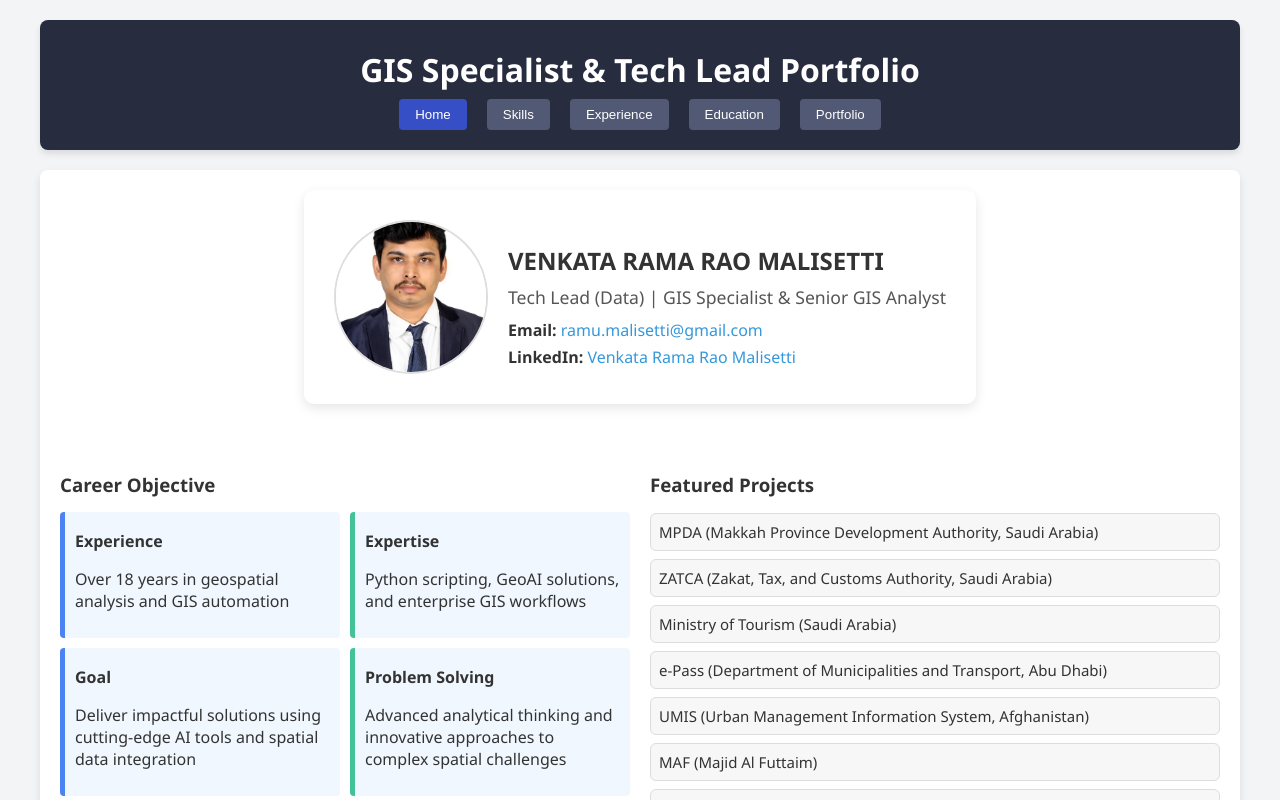
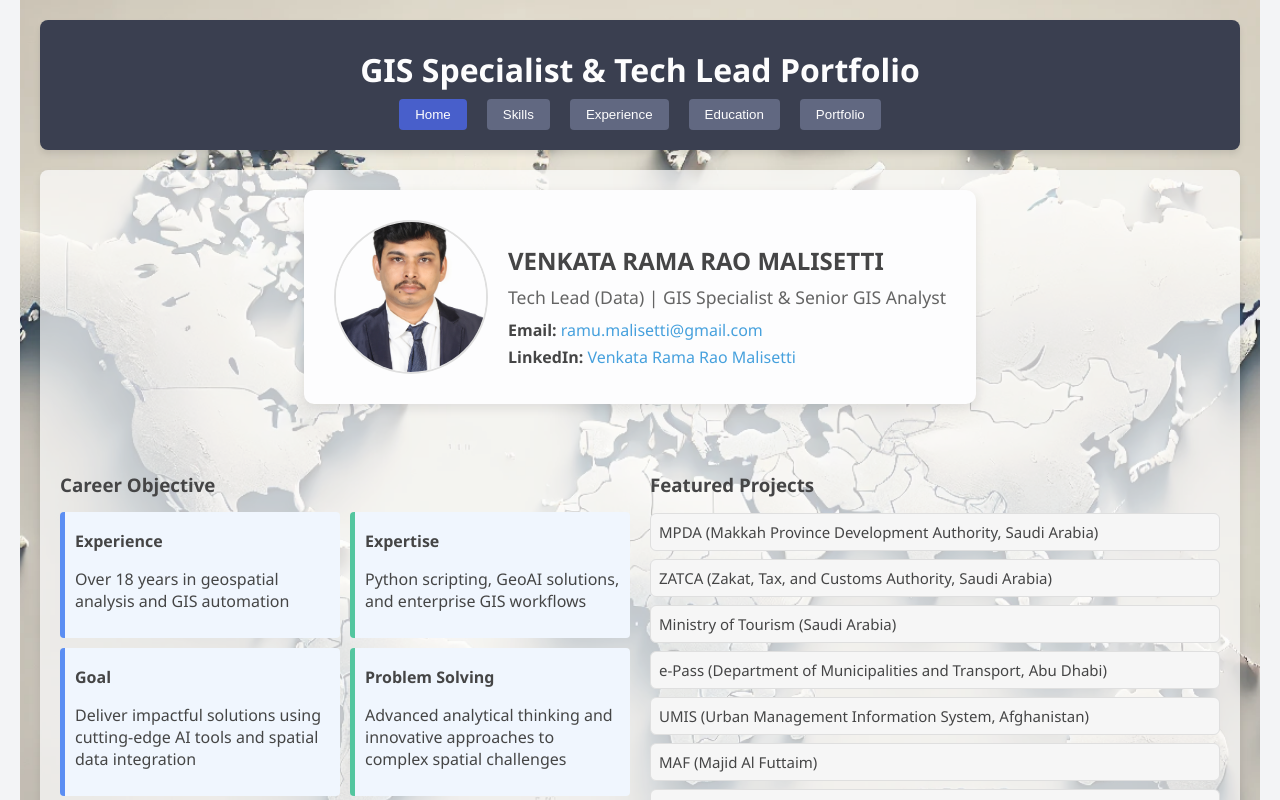
Before and after one commit to Ramumalisetti/RamsPortfolio, a React (Create React App) app: page / in a window 1280 px wide. Shown: the top 800 px of the page. Built offline with nearby package versions, Linux system fonts and the light colour scheme; the HTML template or start-up script is replaced by a standard one.

Commit message:
Updated portfolio with images and viewer

```diff
--- a/src/PortfolioApp.css
+++ b/src/PortfolioApp.css
@@ -32,7 +32,7 @@
   .home-section, .portfolio-section {
     margin-top: 20px;
     padding: 20px;
-    background-color: #fff;
+    background-color: rgba(255,255,255,0.7);
     border-radius: 8px;
     box-shadow: 0 4px 10px rgba(0,0,0,0.1);
   }
@@ -74,7 +74,7 @@
   }
   .education-section, .portfolio-section {
     padding: 20px;
-    background-color: #fff;
+    background-color: rgba(255,255,255,0.7);
     border-radius: 8px;
     box-shadow: 0 4px 10px rgba(0,0,0,0.1);
     margin-top: 20px;
@@ -130,7 +130,7 @@
     margin: 0;
   }
   .skills-section {
-    background-color: #fff;
+    background-color: rgba(255,255,255,0.7);
     padding: 25px;
     border-radius: 10px;
     box-shadow: 0 0 15px rgba(0,0,0,0.1);
@@ -194,7 +194,7 @@
     padding: 3px 0;
   }
   .home-section {
-    background-color: #fff;
+    background-color:rgba(255,255,255,0.7);
     border-radius: 12px;
     box-shadow: 0 0 20px rgba(0,0,0,0.1);
     padding: 30px;
@@ -316,7 +316,7 @@
     display: flex;
     justify-content: center;
     align-items: center;
-    background-color: #ffffff;
+    background-color: rgba(255,255,255,0.7);
     padding: 30px;
     border-radius: 12px;
     box-shadow: 0 2px 6px rgba(0,0,0,0.1);
@@ -367,7 +367,7 @@
   .home-section {
     display: flex;
     flex-direction: column;
-    background-color: #ffffff;
+    background-color: rgba(255,255,255,0.7);
     padding: 20px;
     border-radius: 8px;
     box-shadow: 0 4px 8px rgba(0,0,0,0.1);
@@ -473,7 +473,7 @@
   .experience-section {
     padding: 20px;
     margin: 20px auto;
-    background-color: #fff;
+    background-color: rgba(255,255,255,0.7);
     border-radius: 10px;
     box-shadow: 0 0 10px rgba(0,0,0,0.1);
     width: 80%;
@@ -546,7 +546,7 @@
 }
 .education-section {
   padding: 20px;
-  background-color: #fff;
+  background-color: rgba(255,255,255,0.7);
   border-radius: 8px;
   box-shadow: 0 2px 5px rgba(0,0,0,0.1);
   max-width: 900px;
@@ -591,7 +591,7 @@
 }
 .education-section {
   padding: 25px;
-  background-color: #fff;
+  background-color: rgba(255,255,255,0.7);
   border-radius: 8px;
   box-shadow: 0 2px 6px rgba(0, 0, 0, 0.15);
   max-width: 900px;
@@ -727,3 +727,11 @@
 .profile-img:hover {
   transform: scale(1.1);
 }
+
+.portfolio-container {
+  background-image: url('/public/Images/world-map.jpg');
+  background-repeat: no-repeat;
+  background-position: center;
+  background-size: cover;
+  opacity: 0.9; /* optional transparency */
+}
```
Also changed, not shown: public/Images/world-map.jpg (added).
